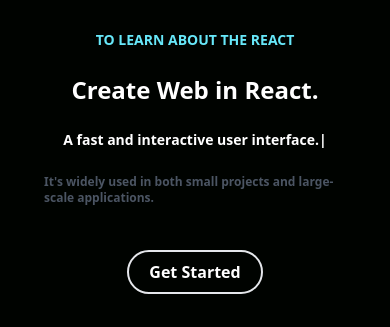
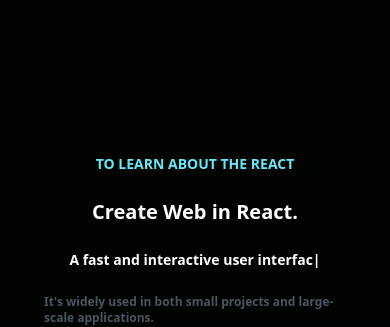
Before and after one commit to PawnrajG/react-website, a React (Create React App) app in the folder my-reactsite/: page / in a window 390 px wide. Shown: the part 220-547 px from the top of the page. Built offline with nearby package versions, Linux system fonts and the light colour scheme.

Commit message:
feat: updated Hero component

```diff
--- a/my-reactsite/src/components/Hero.js
+++ b/my-reactsite/src/components/Hero.js
@@ -3,9 +3,9 @@
 const Hero = () =>{
     return(
         <div className="text-white">
-            <div className="font-bold mx-auto max-w-screen-lg flex flex-col h-[600px] w-full p-10 justify-center items-center">
+            <div className="font-bold mx-auto max-w-screen-lg flex flex-col h-screen w-full p-10 justify-center items-center">
                 <h2 className="uppercase md:text-2xl text-sm text-cyan-300 m-2 p-1">To learn about the react</h2>
-                <h1 className="md:text-6xl text-2xl w-auto text-white m-2 p-1">Create Web in React.</h1>
+                <h1 className="md:text-6xl text-xl w-auto text-white m-2 p-1">Create Web in React.</h1>
                 <ReactTyped className="text-sm md:text-2xl md:max-w-full max-w-lg text-white m-2 p-1 self-center" strings={["A fast and interactive user interface."," A fast and interactive user experience."]} typeSpeed={100} backSpeed={50} loop></ReactTyped>
                 <p className="md:max-w-full max-w-lg md:text-xl text-xs w-auto text-gray-600 mt-2 p-1 self-center">It's widely used in both small projects and large-scale applications.</p>
                 <a href="https://react.dev" className="border-2 rounded-full px-5 py-2 my-10 tranform hover:scale-110 transition ease-in-out duration-300">Get Started</a>
```
